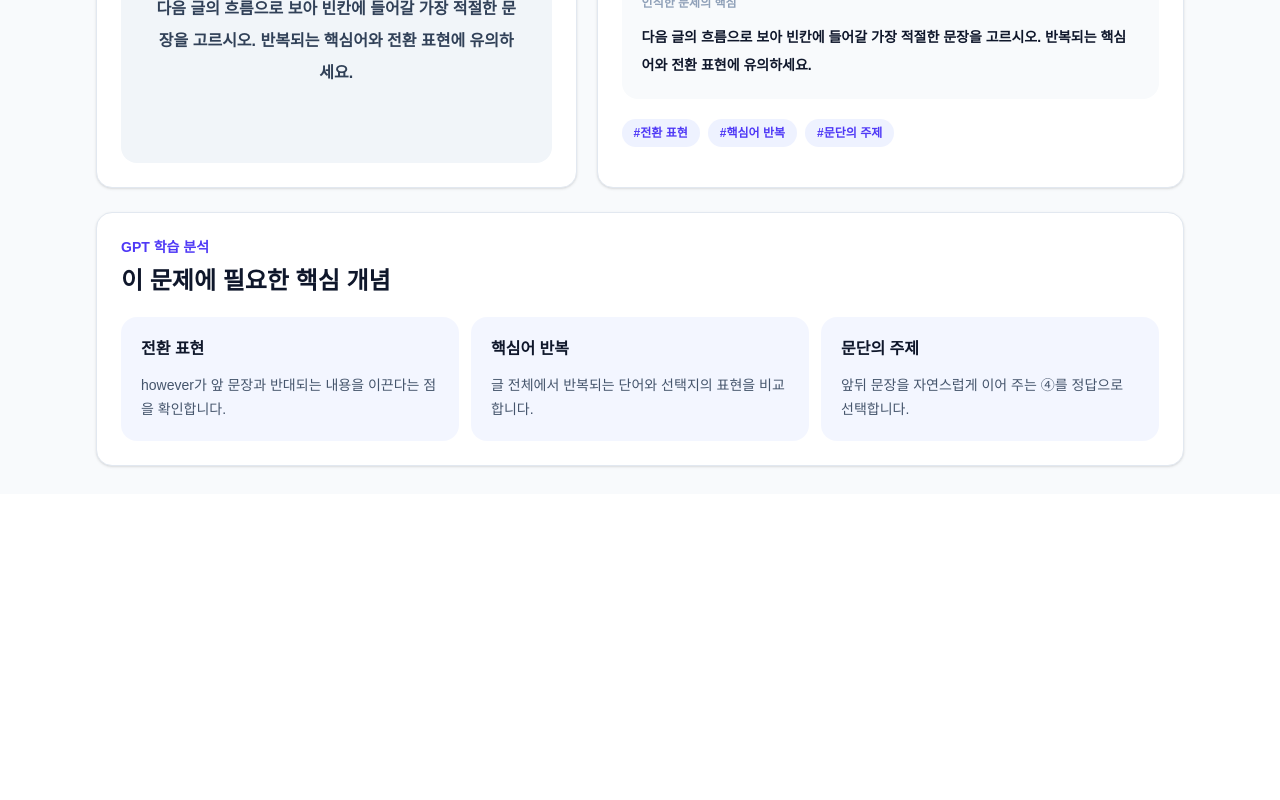
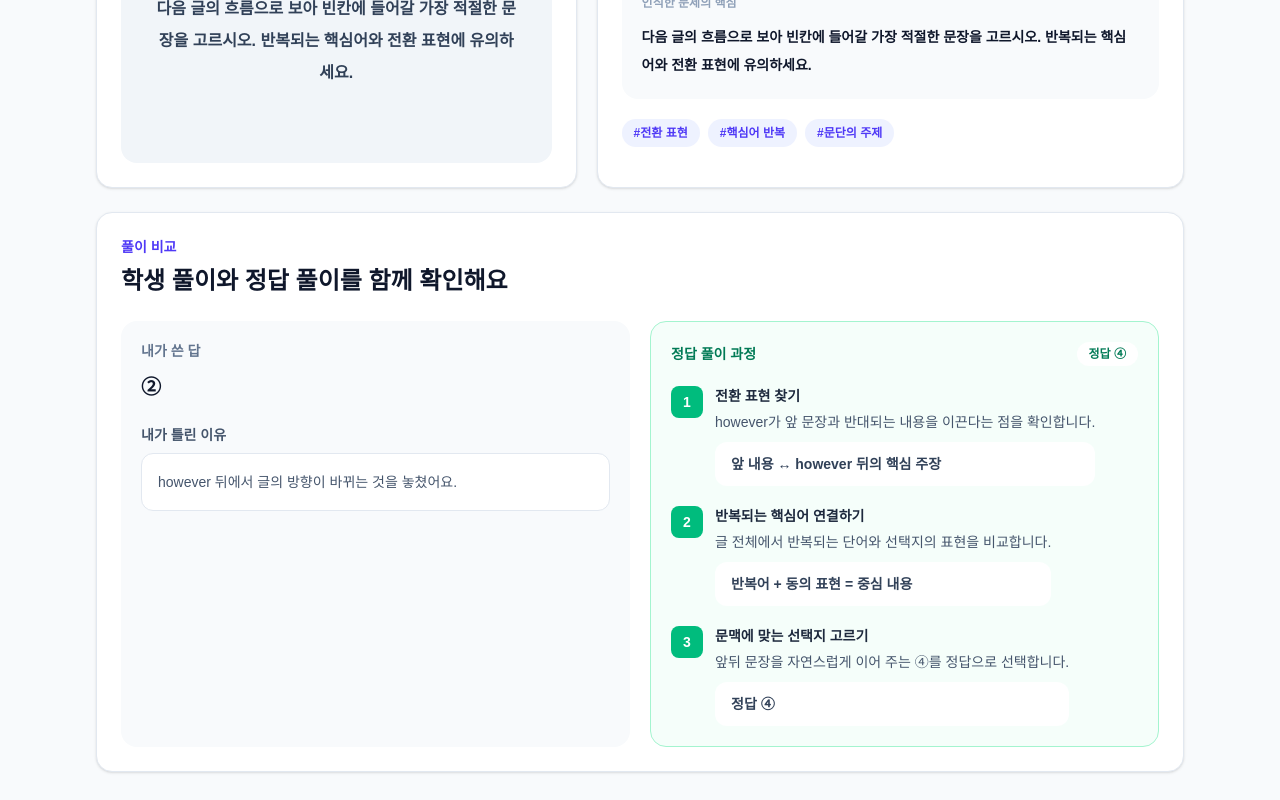
Before and after one commit to della2809-gif/oxNote, a Next.js app: page /preview/notes/english-main-idea in a window 1280 px wide. Shown: the part 339-1139 px from the top of the page. Before the commit the page ends 833 px from the top, so only its background shows below. Built offline with nearby package versions, Linux system fonts and the light colour scheme.

Commit message:
상세 미리보기 보류 영역 수정

```diff
--- a/src/app/preview/notes/[id]/page.tsx
+++ b/src/app/preview/notes/[id]/page.tsx
@@ -124,7 +124,7 @@ export default async function PreviewNoteDetailPage({ params }: { params: Promis
           </div>
         </section>
 
-        {SHOW_LEARNING_ANALYSIS && <section className="rounded-2xl border border-slate-200 bg-white p-6 shadow-sm">
+        <section className="rounded-2xl border border-slate-200 bg-white p-6 shadow-sm">
           <p className="text-sm font-bold text-indigo-600">풀이 비교</p>
           <h2 className="mt-2 text-2xl font-bold">학생 풀이와 정답 풀이를 함께 확인해요</h2>
           <div className="mt-6 grid gap-5 lg:grid-cols-2">
@@ -155,9 +155,9 @@ export default async function PreviewNoteDetailPage({ params }: { params: Promis
               </div>
             </div>
           </div>
-        </section>}
+        </section>
 
-        <section className="rounded-2xl border border-slate-200 bg-white p-6 shadow-sm">
+        {SHOW_LEARNING_ANALYSIS && <section className="rounded-2xl border border-slate-200 bg-white p-6 shadow-sm">
           <p className="text-sm font-bold text-indigo-600">GPT 학습 분석</p>
           <h2 className="mt-2 text-2xl font-bold">이 문제에 필요한 핵심 개념</h2>
           <div className="mt-5 grid gap-3 md:grid-cols-3">
@@ -168,7 +168,7 @@ export default async function PreviewNoteDetailPage({ params }: { params: Promis
               </div>
             ))}
           </div>
-        </section>
+        </section>}
       </div>
     </main>
   );
```
